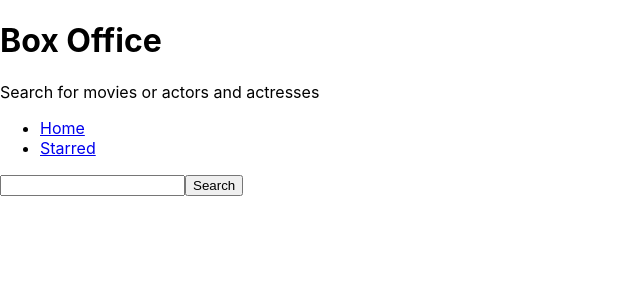
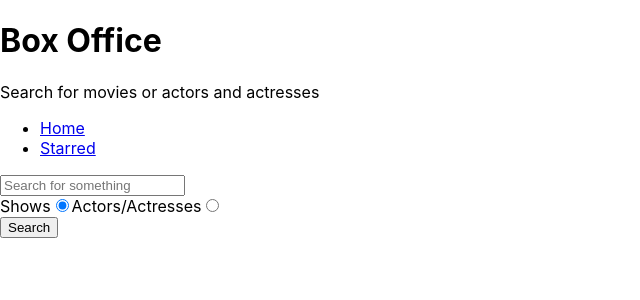
Before and after one commit to drewatienza/box-office, a React (Create React App) app: page / in a window 1280 px wide. Shown: the top 300 px of the page, without its empty margins (0-640 px from the left). Built offline with nearby package versions, Linux system fonts and the light colour scheme.

Commit message:
added search option

```diff
--- a/src/pages/Home.js
+++ b/src/pages/Home.js
@@ -5,9 +5,12 @@
 const Home = () => {
   const [input, setInput] = useState('');
   const [results, setResults] = useState(null);
+  const [searchOption, setSearchOption] = useState('shows');
+
+  const isShowsSearch = searchOption === 'shows';
 
   const onSearch = () => {
-    apiGet(`/search/shows?q=${input}`).then(result => {
+    apiGet(`/search/${searchOption}?q=${input}`).then(result => {
       setResults(result);
     });
   };
@@ -22,19 +25,21 @@
     }
   };
 
+  const onRadioChange = ev => {
+    setSearchOption(ev.target.value);
+  };
+
   const renderResults = () => {
     if (results && results.length === 0) {
       return <div>No Results</div>;
     }
 
     if (results && results.length > 0) {
-      return (
-        <div>
-          {results.map(item => (
-            <div key={item.show.id}>{item.show.name}</div>
-          ))}
-        </div>
-      );
+      return results[0].show
+        ? results.map(item => <div key={item.show.id}>{item.show.name}</div>)
+        : results.map(item => (
+            <div key={item.person.id}>{item.person.name}</div>
+          ));
     }
 
     return null;
@@ -44,10 +49,35 @@
     <MainPageLayout>
       <input
         type="text"
+        placeholder="Search for something"
         onChange={onInputChange}
         onKeyDown={onKeyDown}
         value={input}
       />
+
+      <div>
+        <label htmlFor="shows-search">
+          Shows
+          <input
+            id="shows-search"
+            type="radio"
+            value="shows"
+            checked={isShowsSearch}
+            onChange={onRadioChange}
+          />
+        </label>
+        <label htmlFor="actors-search">
+          Actors/Actresses
+          <input
+            id="actors-search"
+            type="radio"
+            value="people"
+            checked={!isShowsSearch}
+            onChange={onRadioChange}
+          />
+        </label>
+      </div>
+
       <button type="button" onClick={onSearch}>
         Search
       </button>
```
